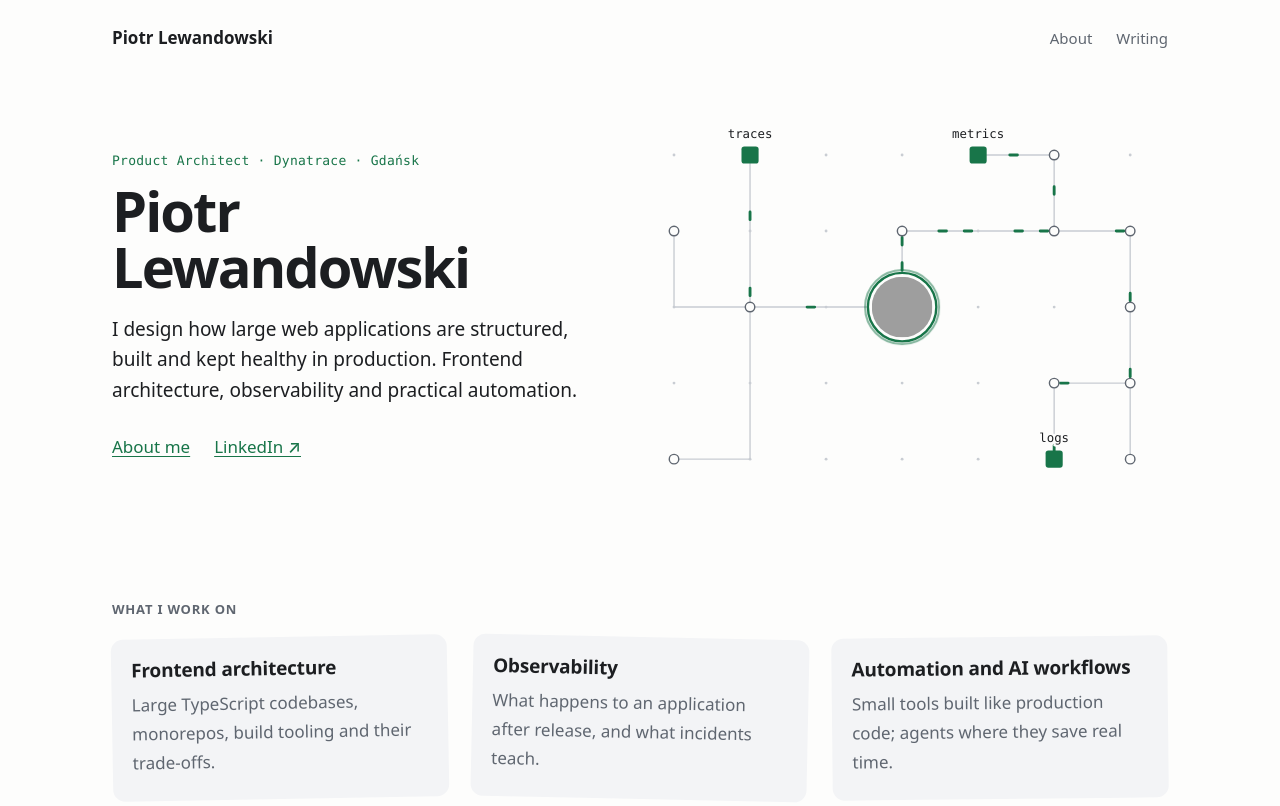
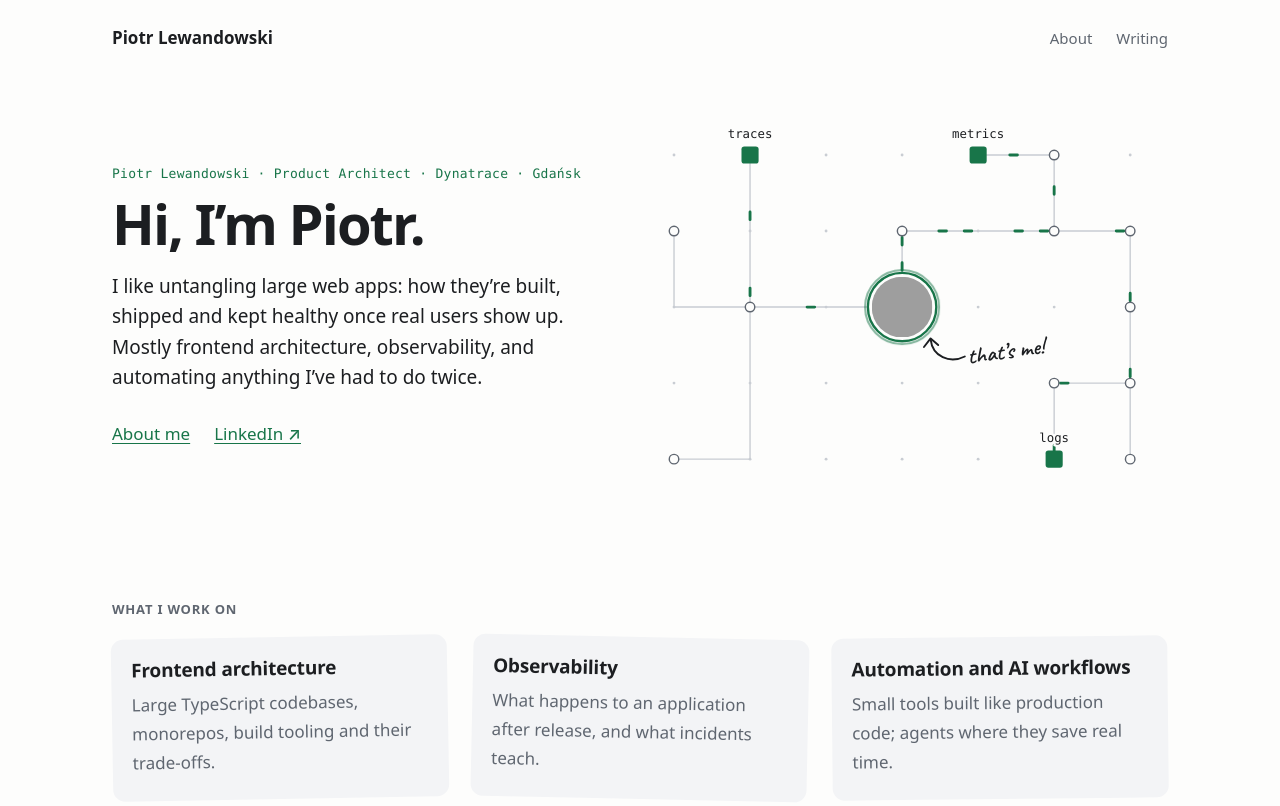
Before and after one commit to piotrl/blog, an Astro site: page / in a window 1280 px wide. Shown: the top 806 px of the page. Built offline with nearby package versions, Linux system fonts and the light colour scheme; Astro itself is replaced by a stand-in of ours; grey boxes are pictures that could not be loaded.

Commit message:
📖 content: casual first-person hero
"Hi, I'm Piotr." with the full name, role and place moved to the eyebrow.

Co-Authored-By: Claude Opus 5.5 <noreply@anthropic.com>

```diff
--- a/src/pages/index.astro
+++ b/src/pages/index.astro
@@ -31,18 +31,18 @@ const linkedIn = SOCIAL_LINKS.find(link => link.label === 'LinkedIn')!;
 >
   <section class="hero">
     <div class="hero-text">
-      <p class="eyebrow">{JOB_TITLE} · {EMPLOYER.name} · Gdańsk</p>
-      <h1>{AUTHOR_FULL_NAME}</h1>
+      <p class="eyebrow">{AUTHOR_FULL_NAME} · {JOB_TITLE} · {EMPLOYER.name} · Gdańsk</p>
+      <h1>Hi, I’m Piotr.</h1>
       <p class="lede">
-        I design how large web applications are structured, built and kept healthy in production. Frontend
-        architecture, observability and practical automation.
+        I like untangling large web apps: how they’re built, shipped and kept healthy once real users show up. Mostly
+        frontend architecture, observability, and automating anything I’ve had to do twice.
       </p>
       <p class="hero-links">
         <a href="/about/">About me</a>
         <a href={linkedIn.url}>LinkedIn ↗</a>
       </p>
     </div>
-    <Topology sources={['logs', 'metrics', 'traces']} />
+    <Topology sources={['logs', 'metrics', 'traces']} note="that’s me!" />
   </section>
 
   <section class="section">
```
